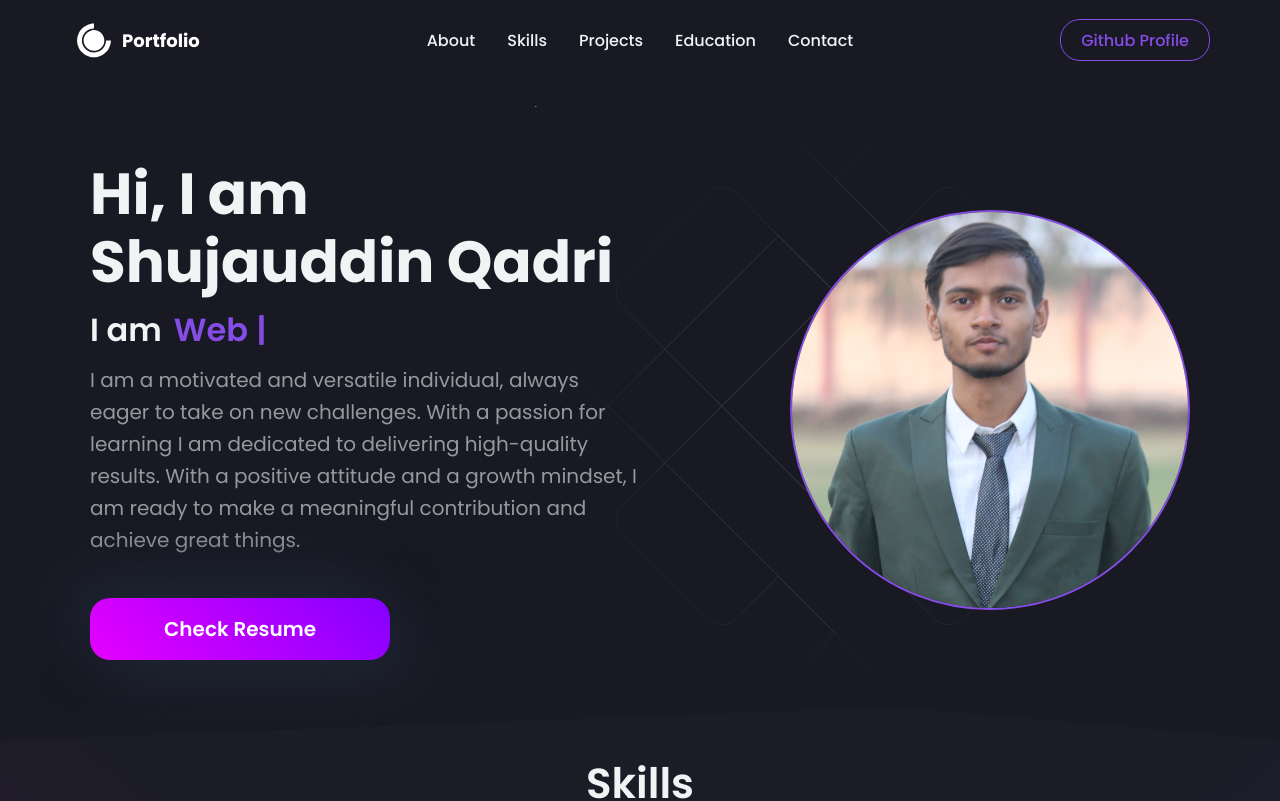
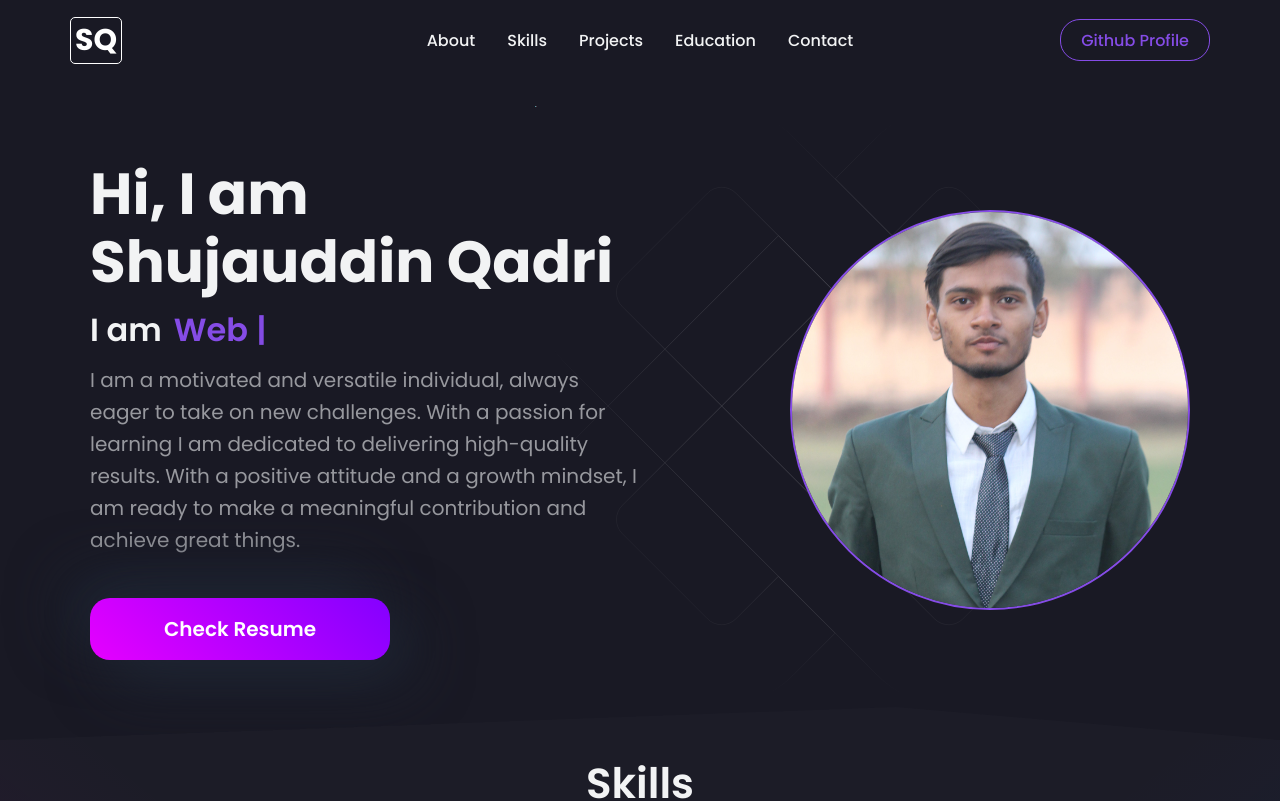
Before and after one commit to gh-shujauddin/portfolio, a React (Create React App) app: page / in a window 1280 px wide. Shown: the top 801 px of the page. Built offline with nearby package versions, Linux system fonts and the light colour scheme.

Commit message:
icon change

```diff
--- a/src/components/Navbar/index.js
+++ b/src/components/Navbar/index.js
@@ -2,11 +2,9 @@ import React from 'react'
 import { DiCssdeck } from 'react-icons/di';
 import { FaBars } from 'react-icons/fa';
 import { Bio } from '../../data/constants';
-import { Close, CloseRounded } from '@mui/icons-material';
 import { useTheme } from 'styled-components';
 import { Link as LinkR } from 'react-router-dom';
 import styled from 'styled-components';
-// import _default from '../../themes/default';
 
 export const Nav = styled.div`
     background-color: ${({theme}) => theme.card_light};
@@ -47,7 +45,9 @@ export const NavLogo = styled(LinkR)`
 export const Span = styled.div`
     padding: 0 4px;
     font-weight: bold;
-    font-size: 18px;
+    font-size: 30px;
+    border: 0.5px solid ${({ theme }) => theme.white};
+    border-radius: 5px;
 `;
 export const NavItems = styled.ul`
     width: 100%;
@@ -223,6 +223,12 @@ export const MobileNavLogo = styled(LinkR)`
   }
 `;
 
+const Icon = styled.img`
+  width: 30px;
+  height: 30px;
+  background: ${({ theme }) => theme.white};
+  padding: 2px;
+`;
 const Navbar = () => {
   const [isOpen, setIsOpen] = React.useState(false);
   const theme = useTheme()
@@ -231,7 +237,7 @@ const Navbar = () => {
       <NavbarContainer>
         <NavLogo to='/'>
           <a style={{ display: "flex", alignItems: "center", color: "white", marginBottom: '20;', cursor: 'pointer' }}>
-            <DiCssdeck size="3rem" /> <Span>Portfolio</Span>
+            {/* <DiCssdeck size="3rem" /> <Icon src={homeicon} sizes='3rem'/>*/ }<Span>SQ</Span>
           </a>
         </NavLogo>
         <MobileIcon>
@@ -259,9 +265,9 @@ const Navbar = () => {
             <MobileLink href='#skills' onClick={() => {
               setIsOpen(!isOpen)
             }}>Skills</MobileLink>
-            <MobileLink href='#experience' onClick={() => {
+            {/* <MobileLink href='#experience' onClick={() => {
               setIsOpen(!isOpen)
-            }}>Experience</MobileLink>
+            }}>Experience</MobileLink> */}
             <MobileLink href='#projects' onClick={() => {
               setIsOpen(!isOpen)
             }}>Projects</MobileLink>
```
Also changed, not shown: src/images/letter-s.png (added).
